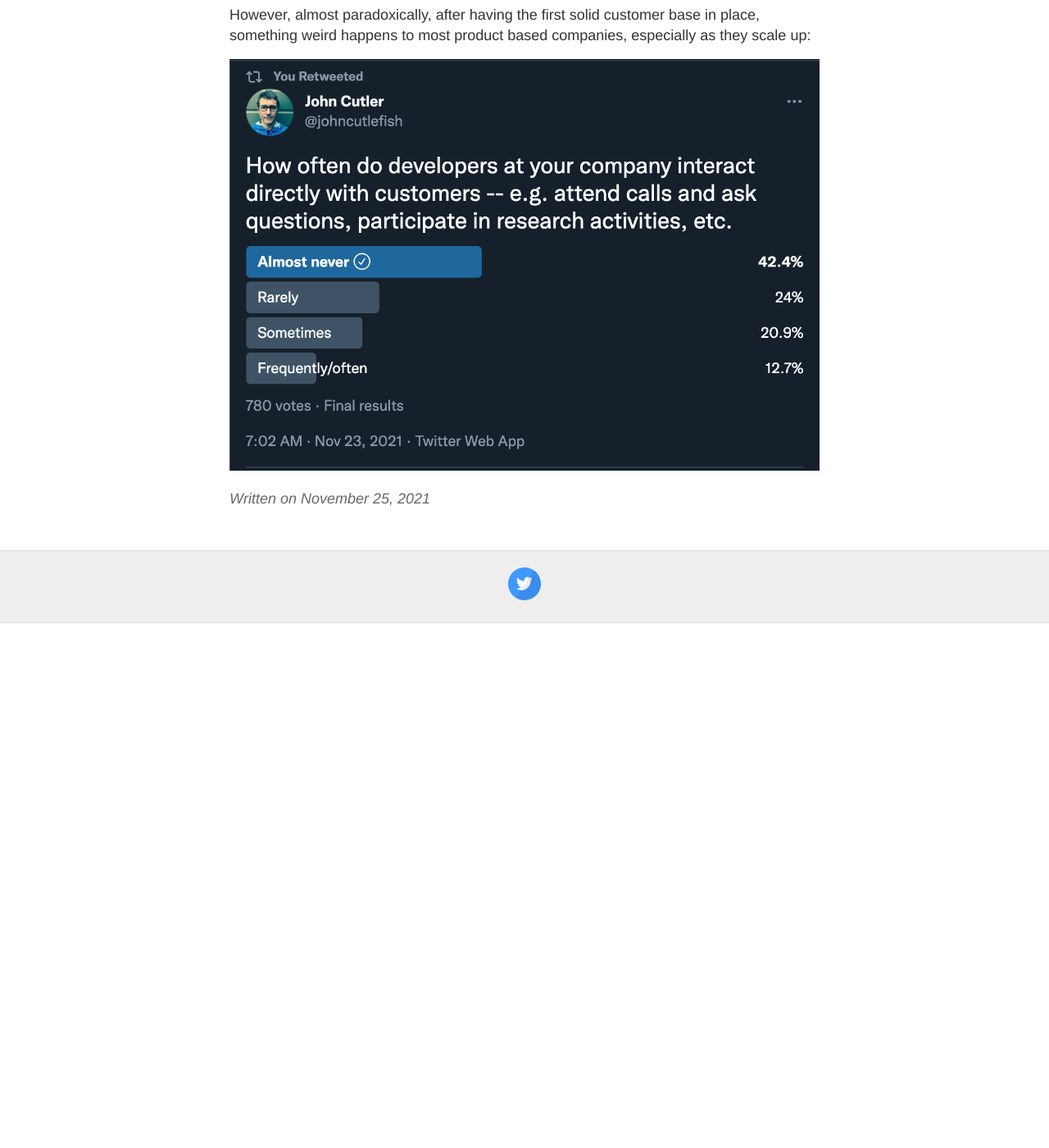
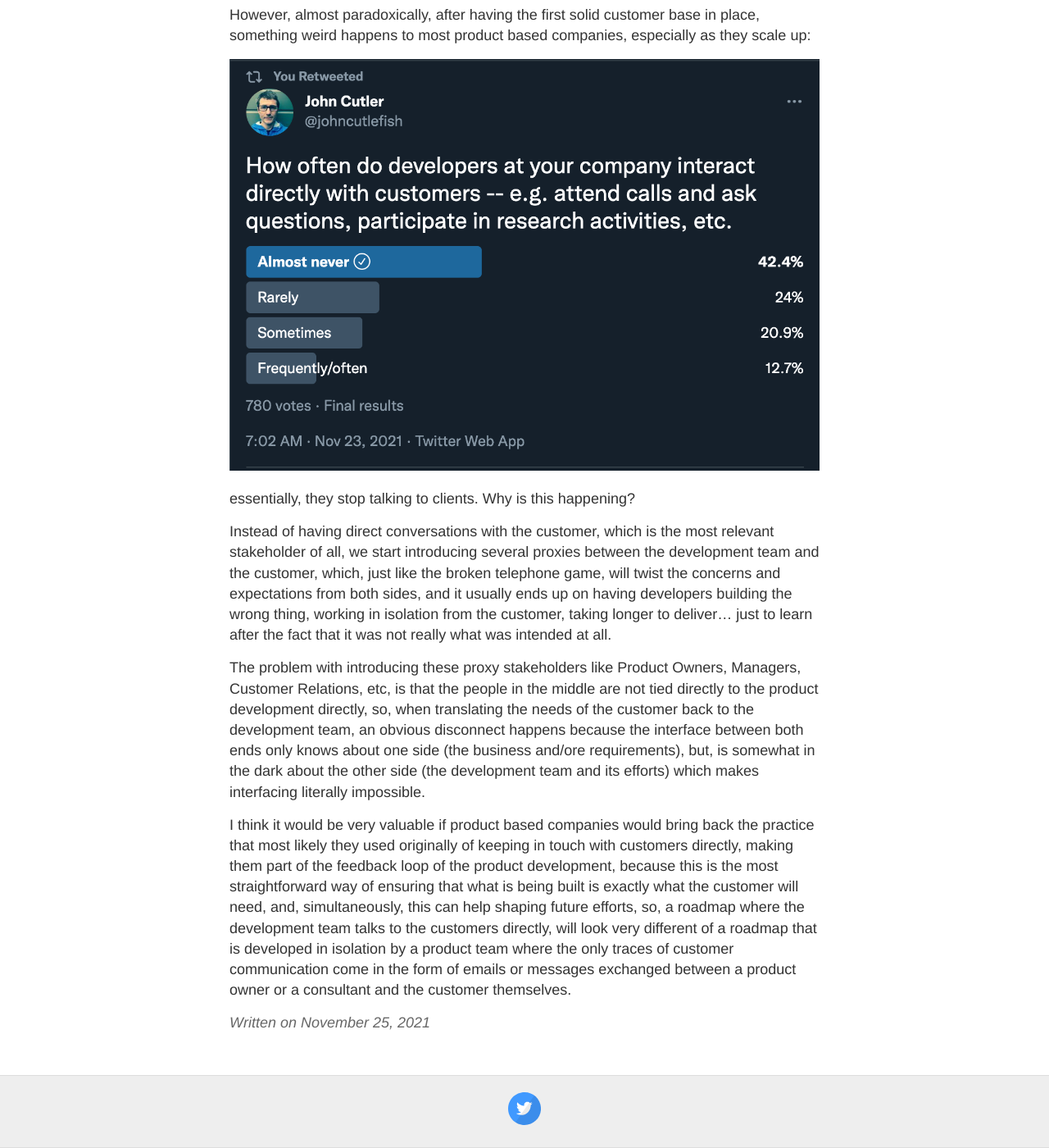
Before and after one commit to bruno-oliveira/techblog, a Jekyll site: the page built from _posts/2021-11-25-Involve-clients-in-the-feedback-loop.md, in a window 1280 px wide and 1400 px high, scrolled down 387 px. Shown: the whole window at 82% size. Built offline with Jekyll 4.4.1, drawn with Linux system fonts in a browser that asks for light colours; our own code applies the rules of GitHub Pages for plain Markdown files; before the commit the page ends 1147 px from its top, so only the background shows below that.

Commit message:
Update 2021-11-25-Involve-clients-in-the-feedback-loop.md

```diff
--- a/_posts/2021-11-25-Involve-clients-in-the-feedback-loop.md
+++ b/_posts/2021-11-25-Involve-clients-in-the-feedback-loop.md
@@ -3,3 +3,11 @@ One of the biggest struggles for any product-based company is to know exactly _w
 However, almost paradoxically, after having the first solid customer base in place, something weird happens to most product based companies, especially as they scale up:
 
 ![talk-to-clients.png]({{site.baseurl}}/images/talk-to-clients.png)
+
+essentially, they stop talking to clients. Why is this happening?
+
+Instead of having direct conversations with the customer, which is the most relevant stakeholder of all, we start introducing several proxies between the development team and the customer, which, just like the broken telephone game, will twist the concerns and expectations from both sides, and it usually ends up on having developers building the wrong thing, working in isolation from the customer, taking longer to deliver... just to learn after the fact that it was not really what was intended at all.
+
+The problem with introducing these proxy stakeholders like Product Owners, Managers, Customer Relations, etc, is that the people in the middle are not tied directly to the product development directly, so, when translating the needs of the customer back to the development team, an obvious disconnect happens because the interface between both ends only knows about one side (the business and/ore requirements), but, is somewhat in the dark about the other side (the development team and its efforts) which makes interfacing literally impossible.
+
+I think it would be very valuable if product based companies would bring back the practice that most likely they used originally of keeping in touch with customers directly, making them part of the feedback loop of the product development, because this is the most straightforward way of ensuring that what is being built is exactly what the customer will need, and, simultaneously, this can help shaping future efforts, so, a roadmap where the development team talks to the customers directly, will look very different of a roadmap that is developed in isolation by a product team where the only traces of customer communication come in the form of emails or messages exchanged between a product owner or a consultant and the customer themselves.
```
